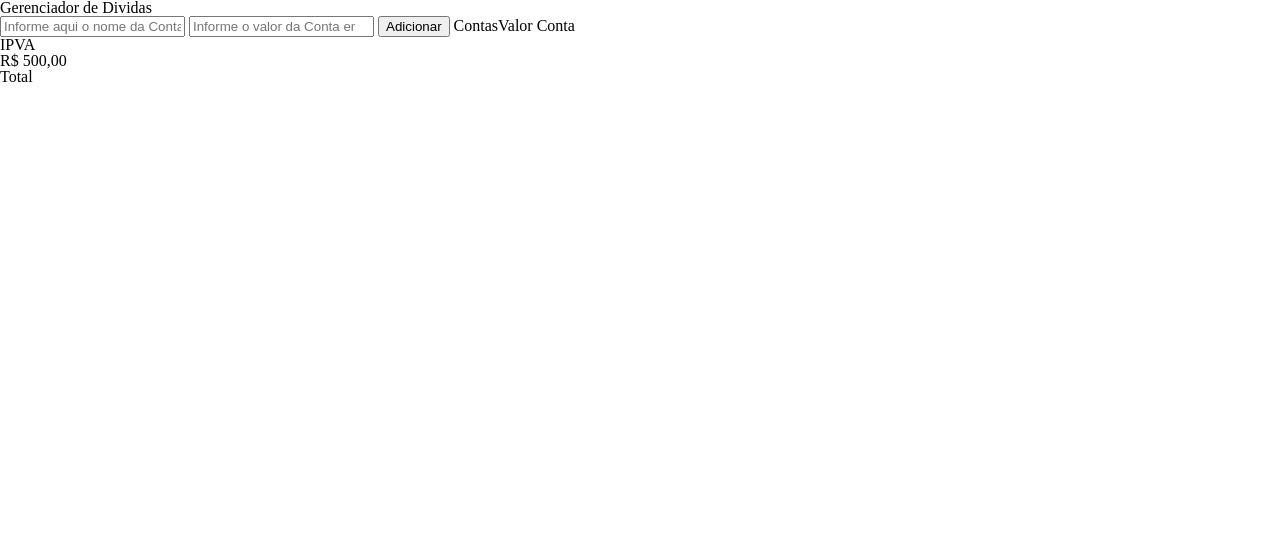
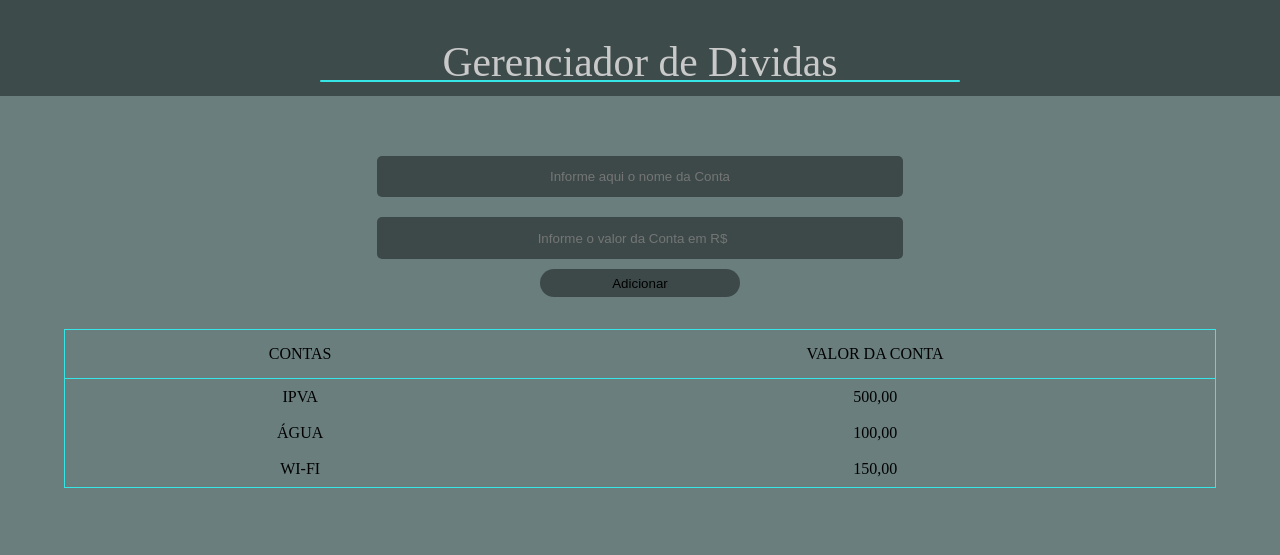
Before and after one commit to debora-sl/gerenciador_de_dividas, a plain HTML site: page index.html in a window 1280 px wide. Drawn offline with Linux system fonts and the light colour scheme.

Commit message:
Estilizando a página

```diff
--- /dev/null
+++ b/css/cabecalho.css
@@ -0,0 +1,23 @@
+.cabecalho{
+    background: #3e4b4b;
+
+    display: flex;
+    justify-content: center;
+
+}
+
+.cabecalho__titulo{
+    /*border: thin solid #f00c0c;*/
+    color: #c9c9c9;
+    font-size: 2.6em;
+    margin-bottom: -0.7em;
+    padding: 1em;
+}
+
+.cabecalho__linha{
+    background: #36e6e6;
+    border-radius: 30px;
+    height: 2px;
+    margin: -1em 20em;
+    width: 50%;
+}
--- /dev/null
+++ b/css/principal.css
@@ -0,0 +1,57 @@
+.principal{
+    /*border: thin solid #f00c0c; */
+    display: flex;
+    flex-direction: column;
+    margin-top: 1em;
+    padding: 3em;
+}
+
+.principal__adicionar-dividas{
+    align-items: center;
+    display: flex;
+    flex-direction: column;
+    justify-content: center;
+    padding: 1em;
+}
+
+.principal__input{
+
+    background: #3d4949;
+    border: none;
+    border-radius: 5px;
+    padding: 1em;
+    margin: 0.75em 0em;
+    width: 500px;
+    text-align: center;
+
+}
+
+.botaoAdicionaConta{
+    background: #3d4949;
+    border: none;
+    border-radius: 15px;
+    padding: 0.5em;
+    width: 200px;
+}
+
+.principal__tabela{
+    align-items: center;
+    border: thin solid #36e6e6;
+    margin: 1em 1em;
+
+}
+
+.principal__tabela-cabecalho{
+    padding: 1em;
+}
+.principal__tabela-corpo{
+    align-items: center;
+    border: thin solid #36e6e6;
+    padding: 5em;
+}
+
+.principal__tabela-linhas{
+
+    padding: 10px;
+    text-align: center;
+}
--- /dev/null
+++ b/css/style.css
@@ -0,0 +1,4 @@
+body{
+    background: #6a7e7e;
+    margin-top: 0em;
+}
--- a/index.html
+++ b/index.html
@@ -3,36 +3,51 @@
 <head>
     <meta charset="UTF-8">
     <meta http-equiv="X-UA-Compatible" content="IE=edge">
+    <link rel="stylesheet" href="../gerenciador_de_dividas/css/reset.css">
     <meta name="viewport" content="width=device-width, initial-scale=1.0">
-    <link rel="stylesheet" href="../gerenciador_de_dividas/css/reset.css">
+    <link rel="stylesheet" href="../gerenciador_de_dividas/css/style.css">
+    <link rel="stylesheet" href="../gerenciador_de_dividas/css/cabecalho.css">
+    <link rel="stylesheet" href="../gerenciador_de_dividas/css/principal.css">
     <title>Gerenciador de Dívidas</title>
 </head>
 <body>
     <div class="cabecalho">
         <h1 class="cabecalho__titulo">Gerenciador de Dividas</h1>
+
     </div>
+    <div class="cabecalho__linha"></div>
 
-    <div class="main">
-        <input type="text" placeholder="Informe aqui o nome da Conta">
-        <input type="number" placeholder="Informe o valor da Conta em R$">
-        <button class="botaoAdicionaConta">Adicionar</button>
 
-        <table class="tabelaDividas">
-            <thead>
-                <tr>Contas</tr>
-                <tr>Valor Conta</tr>
+    <main class="principal">
+        <div class="principal__adicionar-dividas">
+          <input type="text" placeholder="Informe aqui o nome da Conta" class="principal__input">
+            <input type="number" placeholder="Informe o valor da Conta em R$" class="principal__input">
+            <button class="botaoAdicionaConta">Adicionar</button>
+        </div>
+
+        <table class="principal__tabela">
+            <thead >
+                <tr>
+                    <th class="principal__tabela-cabecalho">CONTAS</th>
+                    <th>VALOR DA CONTA</th>
+                </tr>
             </thead>
-            <tbody>
+            <tbody class="principal__tabela-corpo">
                 <tr>
-                    <td>IPVA</td>
+                    <td class="principal__tabela-linhas">IPVA</td>
+                    <td class="principal__tabela-linhas">500,00</td>
                 </tr>
                 <tr>
-                    <td>R$ 500,00</td>
+                    <td class="principal__tabela-linhas">ÁGUA</td>
+                    <td class="principal__tabela-linhas">100,00</td>
                 </tr>
-                <td>Total</td>
+                <tr>
+                    <td class="principal__tabela-linhas">WI-FI</td>
+                    <td class="principal__tabela-linhas">150,00</td>
+                </tr>
             </tbody>
         </table>
-    </div>
+    </main>
 
 </body>
 </html>
```
